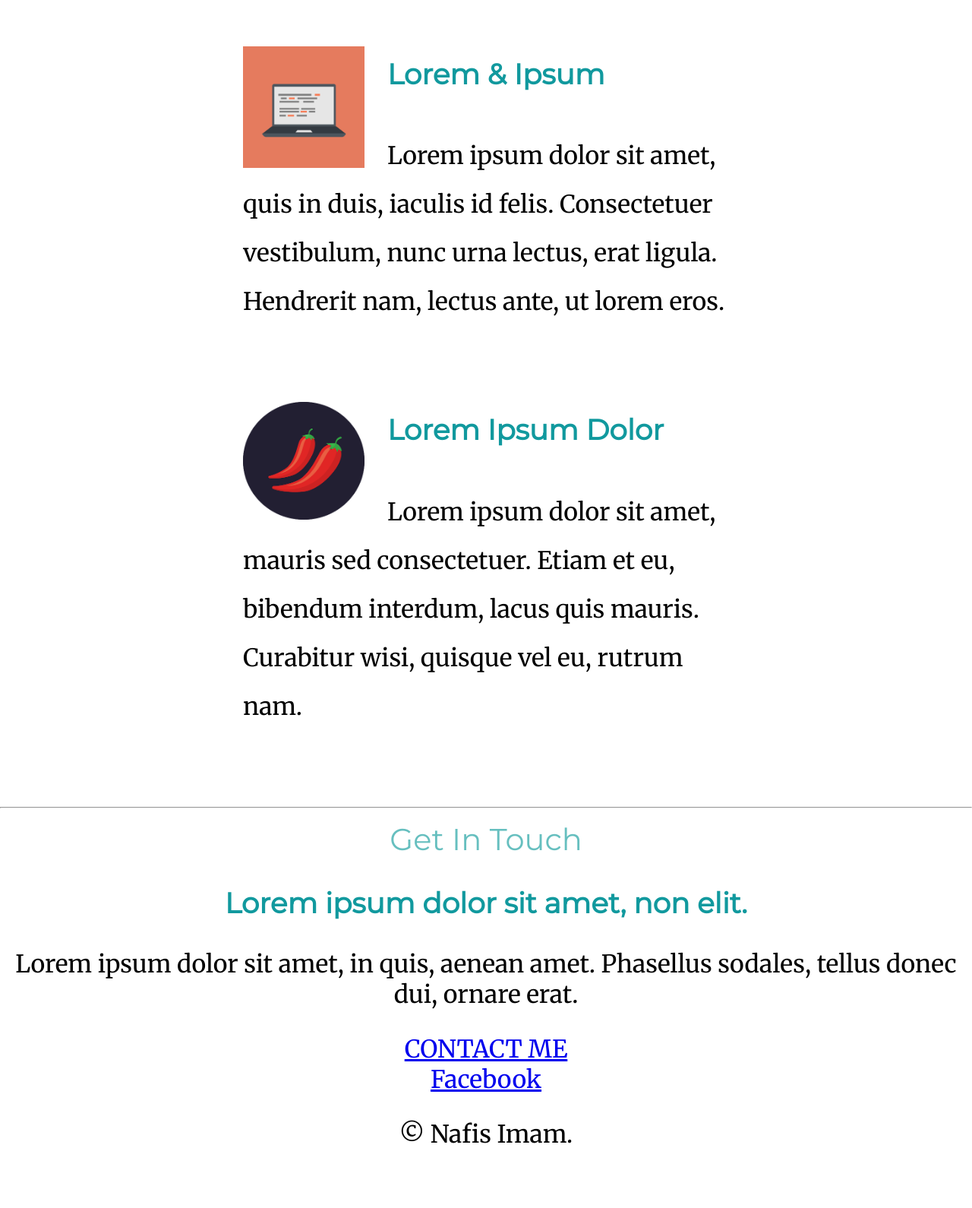
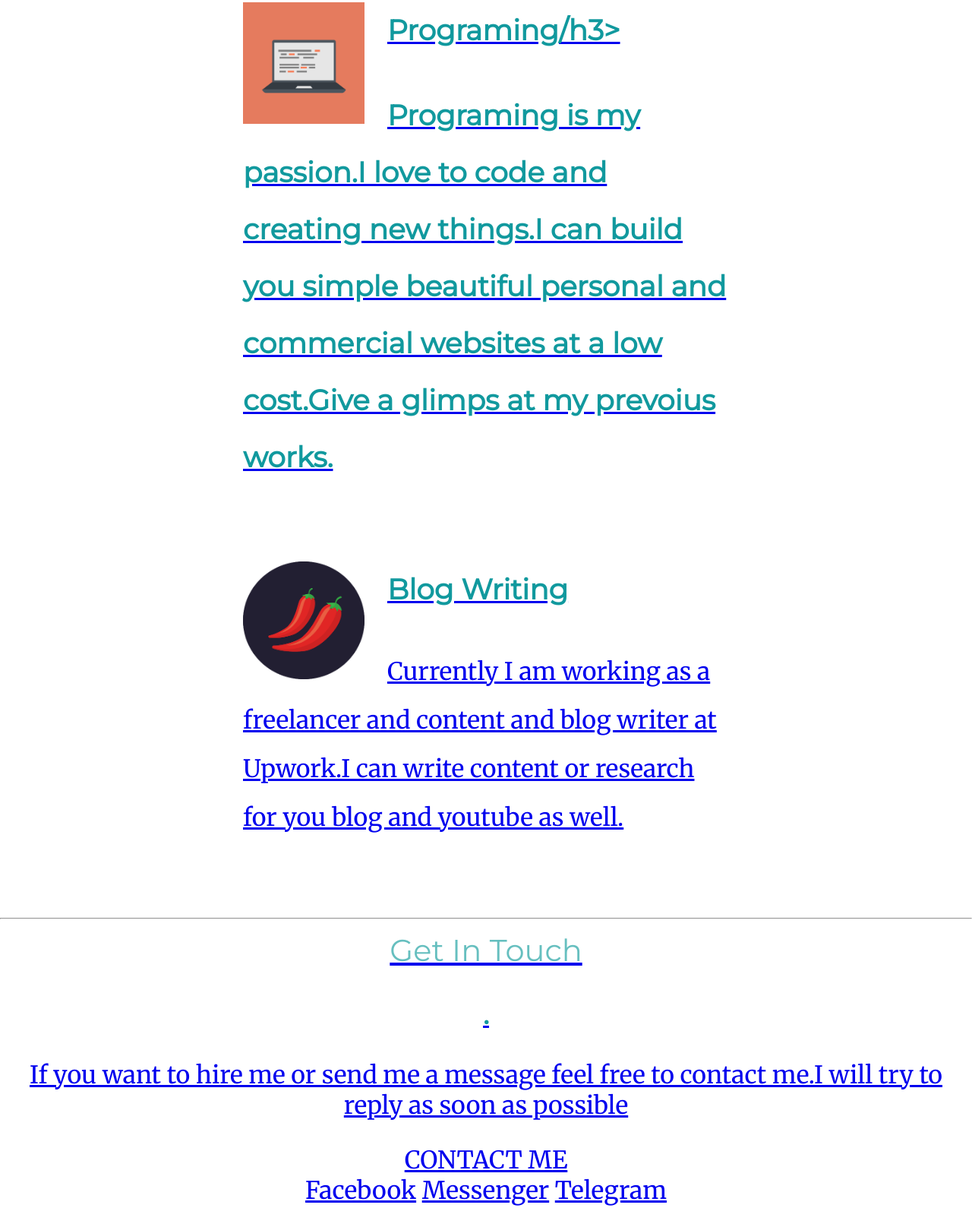
Before and after one commit to nafis314/info, a plain HTML site: page index.html in a window 1280 px wide. Shown: the part 1181-2771 px from the top of the page at 76% size. Before the commit the page ends 2726 px from the top, so only its background shows below. Drawn offline with Linux system fonts and the light colour scheme.

Commit message:
1st edit info

```diff
--- a/index.html
+++ b/index.html
@@ -25,7 +25,7 @@
       <div class="profile">
         <img src="images/me.png" height=15% width=15% alt="profile">
         <h2>Hello.</h2>
-        <p>Lorem ipsum dolor sit amet, vitae volutpat, dui conubia, dolor urna. Non auctor, montes nulla distinctio.</p>
+        <p>My name is Nafis Imam.I am studying <a href="https://en.wikipedia.org/wiki/Mechanical_engineering">Mechanical Engineering</a> at <a href="https://buet.ac.bd>BUET</a>.I love to learn new things.</p>
       </div>
 
       <hr>
@@ -35,14 +35,14 @@
 
         <div class="skill-row">
           <img class="gif" src="images/computer.png" alt="">
-          <h3>Lorem & Ipsum</h3>
-          <p>Lorem ipsum dolor sit amet, quis in duis, iaculis id felis. Consectetuer vestibulum, nunc urna lectus, erat ligula. Hendrerit nam, lectus ante, ut lorem eros.</p>
+          <h3>Programing/h3>
+          <p>Programing is my passion.I love to code and creating new things.I can build you simple beautiful personal and commercial websites at a low cost.Give a glimps at my prevoius works.</p>
         </div>
 
         <div class="skill-row">
           <img class="gif" src="images/chillies.png" alt="picture">
-          <h3>Lorem Ipsum Dolor</h3>
-          <p>Lorem ipsum dolor sit amet, mauris sed consectetuer. Etiam et eu, bibendum interdum, lacus quis mauris. Curabitur wisi, quisque vel eu, rutrum nam.</p>
+          <h3>Blog Writing</h3>
+          <p>Currently I am working as a freelancer and content and blog writer at Upwork.I can write content or research for you blog and youtube as well. </p>
         </div>
 
       </div>
@@ -50,8 +50,8 @@
       <hr>
       <div class="contact-me">
         <h2>Get In Touch</h2>
-        <h3>Lorem ipsum dolor sit amet, non elit.</h3>
-        <p>Lorem ipsum dolor sit amet, in quis, aenean amet. Phasellus sodales, tellus donec dui, ornare erat.</p>
+        <h3>.</h3>
+        <p>If you want to hire me or send me a message feel free to contact me.I will try to reply as soon as possible</p>
         <a class="btn" href="mailto:nafisimam1119@email.com">CONTACT ME</a>
       </div>
     </div>
@@ -59,7 +59,8 @@
 
     <div class="bottom-container">
       <a class="footer-link" href="https://www.facebook.com/mdnafis.imam">Facebook</a>
-
+      <a class="footer-link" href="https://www.messenger.me/mdnafis.imam">Messenger</a>
+      <a class="footer-link" href="https://t.me/Eki314">Telegram</a>
 
       <p>© Nafis Imam.</p>
     </div>
```
